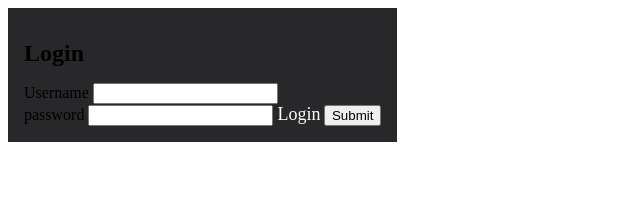
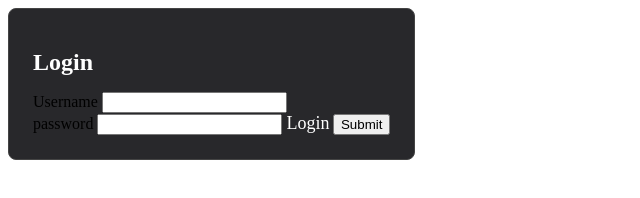
Before and after one commit to BEHA-AF/Aib, a plain HTML site: page index.html in a window 1280 px wide. Shown: the whole page, without its empty margins (0-640 px from the left). Drawn offline with Linux system fonts and the light colour scheme.

Commit message:
Enhance box and textLogin styles
Updated box styling with border, padding, and border-radius. Fixed color property typo in textLogin.

```diff
--- a/style.css
+++ b/style.css
@@ -1,14 +1,17 @@
 .box{
   background-color: #28282B;
   width: fit-content;
-  border: 1px;
-  padding: 16px;
+  border: 1px solid #444;
+  padding: 24px;
+  border-radius: 8px;
+
 
 
 }
 .textLogin{
-  colour:white;
+  color: white;
   font-size: 24px;
+  margin-bottom: 16px;
 
 }
 
```
